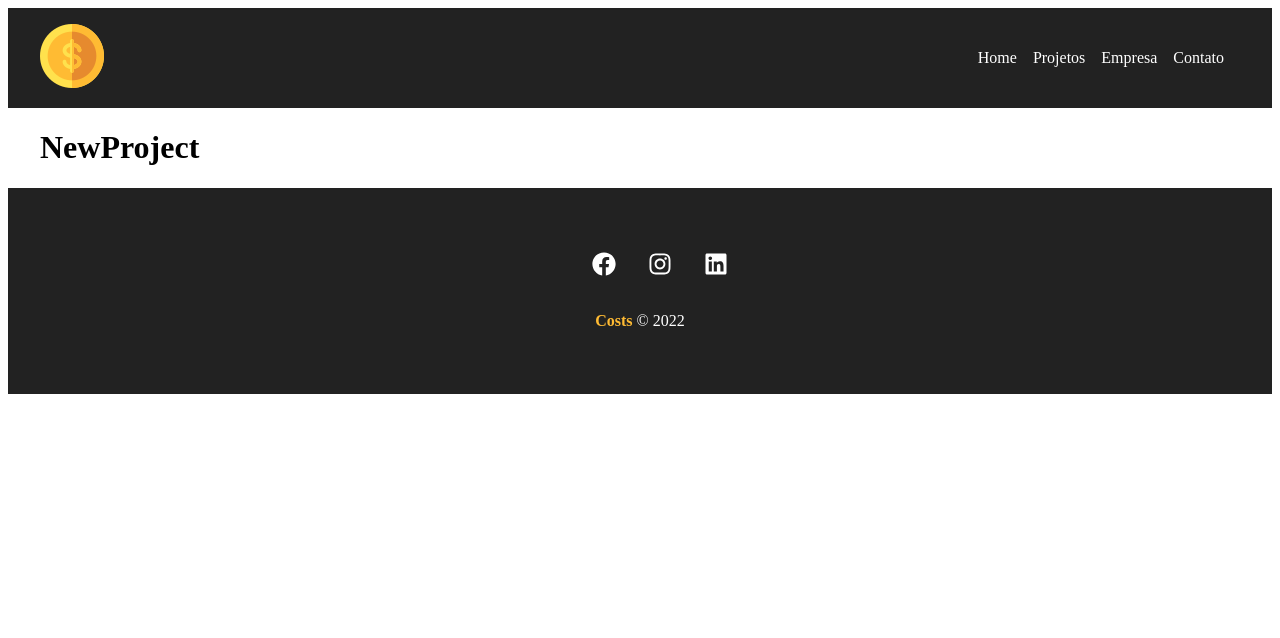
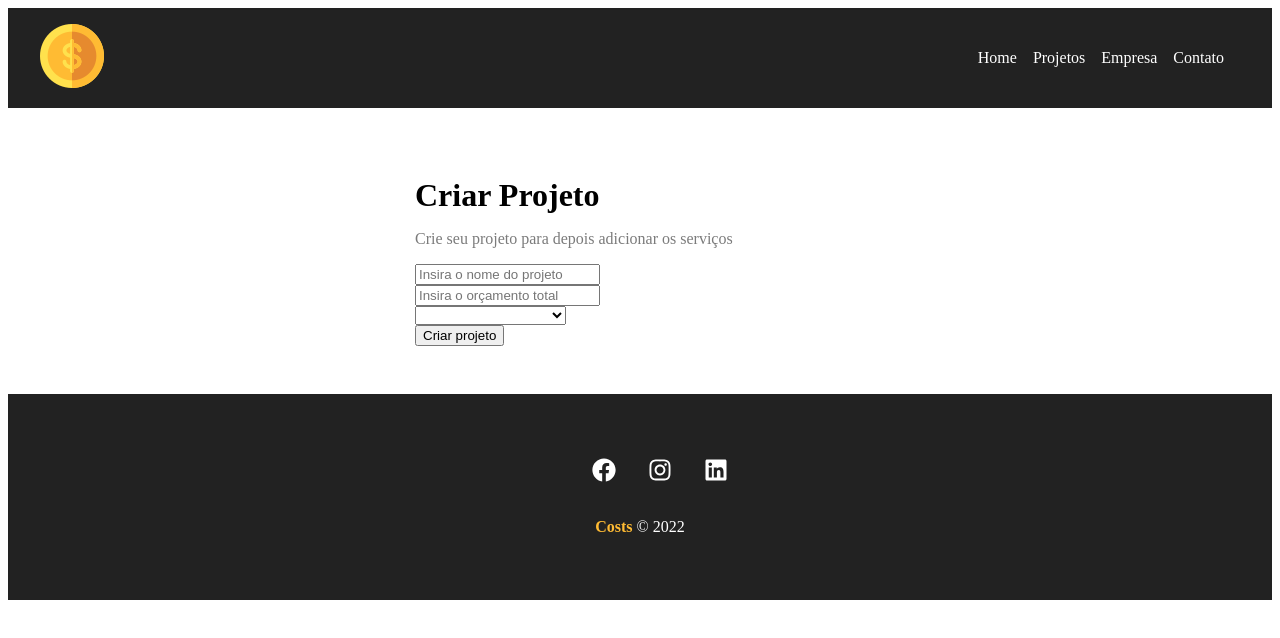
Before and after one commit to carloseduardob94/Costs, a React (Vite) app: page /newproject in a window 1280 px wide. Shown: the top 638 px of the page. Built offline with nearby package versions, Linux system fonts and the light colour scheme; the HTML template or start-up script is replaced by a standard one.

Commit message:
Criar Projeto page created

```diff
--- /dev/null
+++ b/src/components/ProjectForm/index.jsx
@@ -0,0 +1,24 @@
+import { Container } from './styles'
+
+export const ProjectForm = () => {
+  return (
+    <Container>
+      <form>
+        <div>
+          <input type="text" placeholder="Insira o nome do projeto" />
+        </div>
+        <div>
+          <input type="number" placeholder="Insira o orçamento total" />
+        </div>
+        <div>
+          <select name="category_id">
+            <option disabled >Seleciona a categoria</option>
+          </select>
+        </div>
+        <div>
+          <input type="submit" value="Criar projeto"/>
+        </div>
+      </form>
+    </Container>
+  )
+}
--- /dev/null
+++ b/src/components/ProjectForm/styles.js
@@ -0,0 +1,3 @@
+import styled from 'styled-components'
+
+export const Container = styled.div``
--- a/src/pages/NewProject/index.jsx
+++ b/src/pages/NewProject/index.jsx
@@ -1,3 +1,12 @@
+import { ProjectForm } from '../../components/ProjectForm'
+import { Container } from './styles'
+
 export const NewProject = () => {
-  return <h1>NewProject</h1>
+  return(
+    <Container>
+      <h1>Criar Projeto</h1>
+      <p>Crie seu projeto para depois adicionar os serviços</p>
+      <ProjectForm />
+    </Container>
+  )
 }
--- a/src/pages/NewProject/styles.js
+++ b/src/pages/NewProject/styles.js
@@ -0,0 +1,15 @@
+import styled from 'styled-components'
+
+export const Container = styled.div`
+  width: 450px;
+  margin: 0 auto;
+  padding: 3em;
+
+  > h1 {
+    margin-bottom: 0.5em;
+  }
+
+  > p {
+    color: #7b7b7b;
+  }
+`
```
